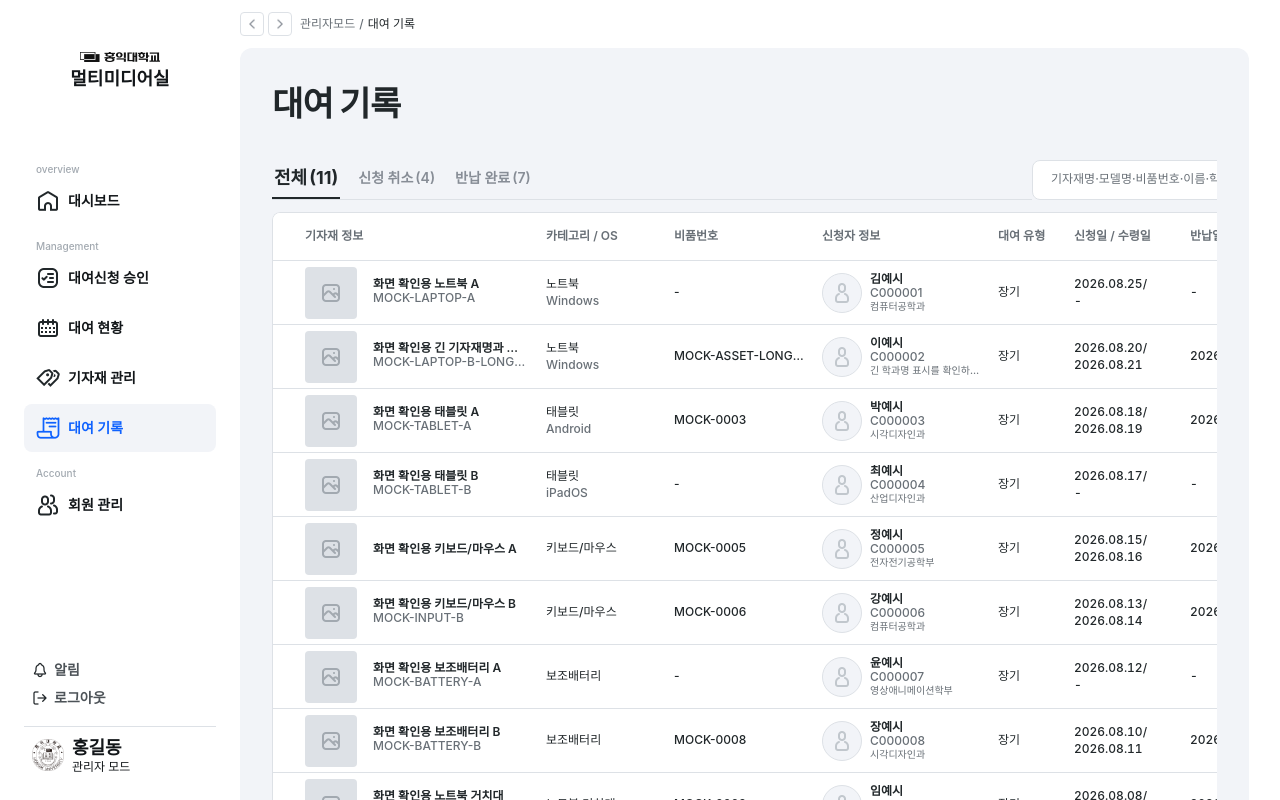
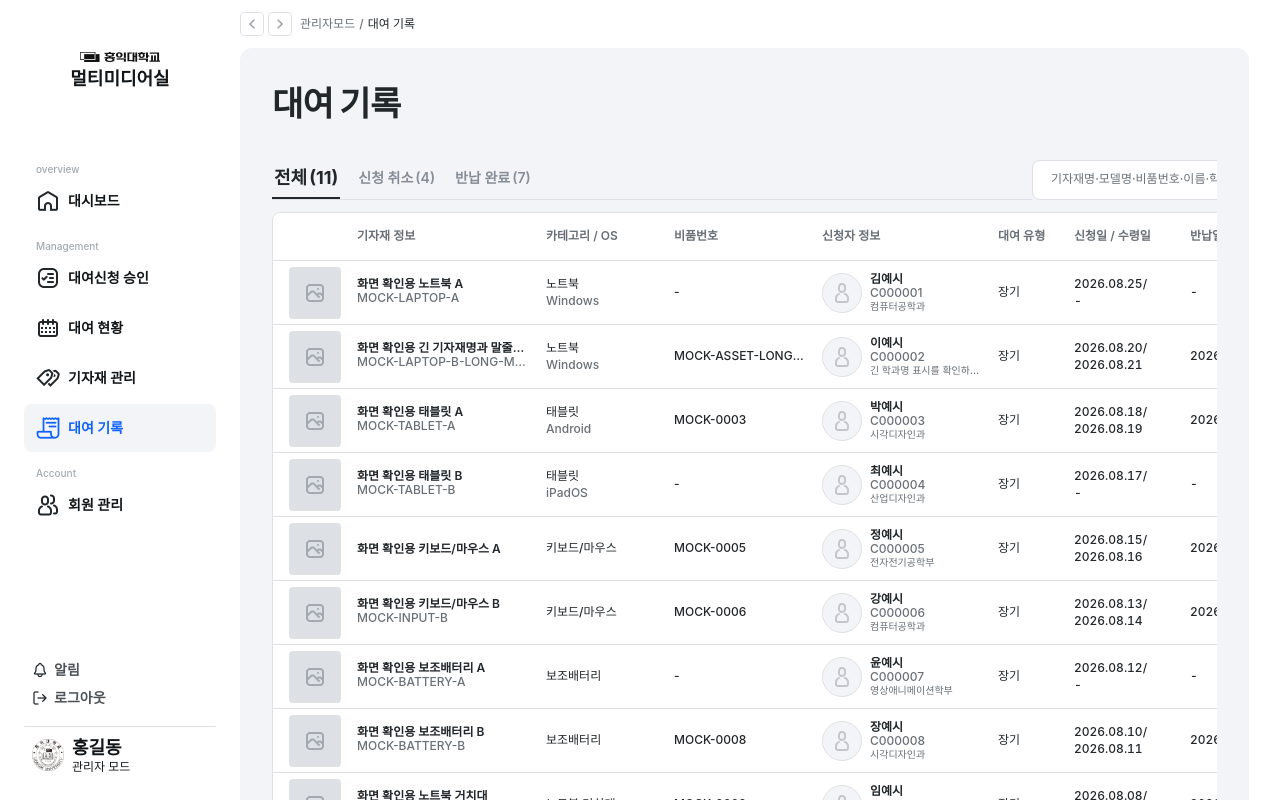
Before and after one commit to hongik-grad-project-2026/FrontEnd, a React app: page /admin/history in a window 1280 px wide. Shown: the top 800 px of the page. Built offline with nearby package versions, Linux system fonts and the light colour scheme; the HTML template or start-up script is replaced by a standard one; a web font is replaced by a local one.

Commit message:
fix: 관리자 목록 표의 셀 정렬 및 헤더 줄바꿈 수정
- 기자재 이미지 셀의 중복 왼쪽 여백 제거
- 대여 기록의 기자재 정보 헤더와 이미지 위치 정렬
- 수정/폐기 헤더의 줄바꿈 방지

```diff
--- a/src/pages/admin/AdminEquipmentListPage.jsx
+++ b/src/pages/admin/AdminEquipmentListPage.jsx
@@ -440,7 +440,7 @@ function AdminEquipmentListPage() {
     },
     {
       key: "actions",
-      header: "수정 / 폐기",
+      header: "수정/폐기",
       width: 68,
       render: (equipment) => <EquipmentActionsCell equipment={equipment} />,
     },
--- a/src/pages/admin/AdminEquipmentListPage.module.css
+++ b/src/pages/admin/AdminEquipmentListPage.module.css
@@ -62,7 +62,6 @@
 .imageCell {
   display: flex;
   align-items: center;
-  padding-left: var(--spacing-16);
 }
 
 .imagePlaceholder {
--- a/src/pages/admin/AdminRentalHistoryPage.module.css
+++ b/src/pages/admin/AdminRentalHistoryPage.module.css
@@ -64,7 +64,7 @@
 
 .firstColumnHeader {
   display: block;
-  padding-left: var(--spacing-16);
+  padding-left: calc(52px + var(--spacing-16));
   white-space: nowrap;
 }
 
@@ -75,7 +75,6 @@
   height: 100%;
   align-items: center;
   gap: var(--spacing-16);
-  padding-left: var(--spacing-16);
 }
 
 .equipmentImage {
```
